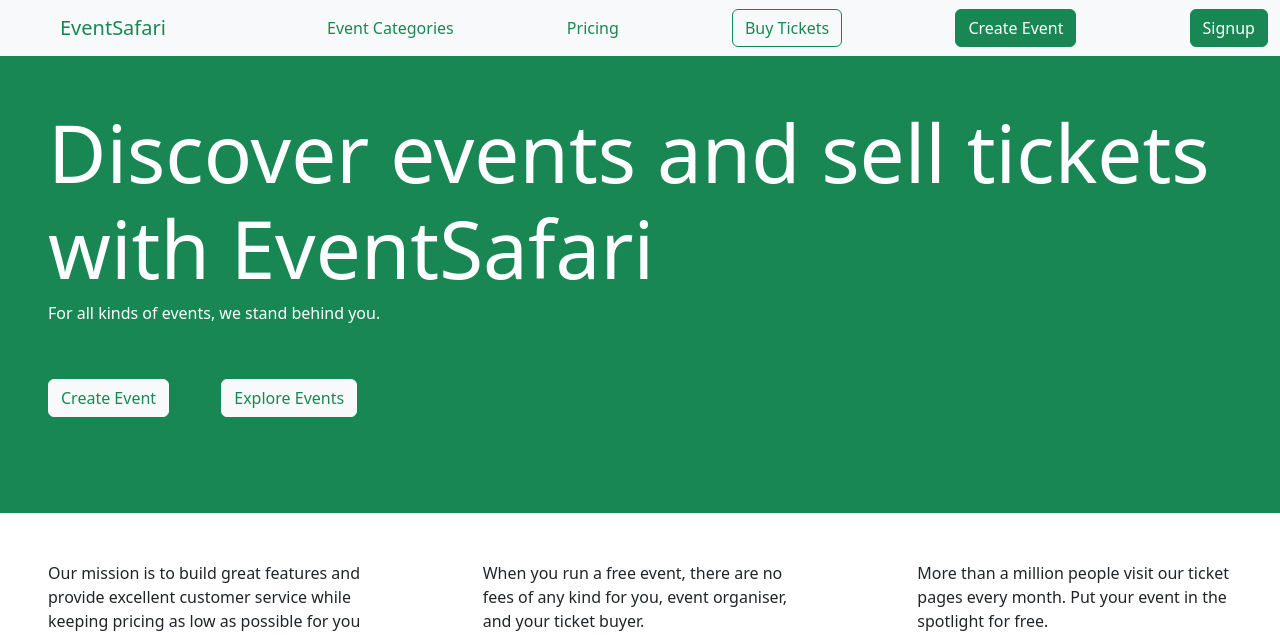
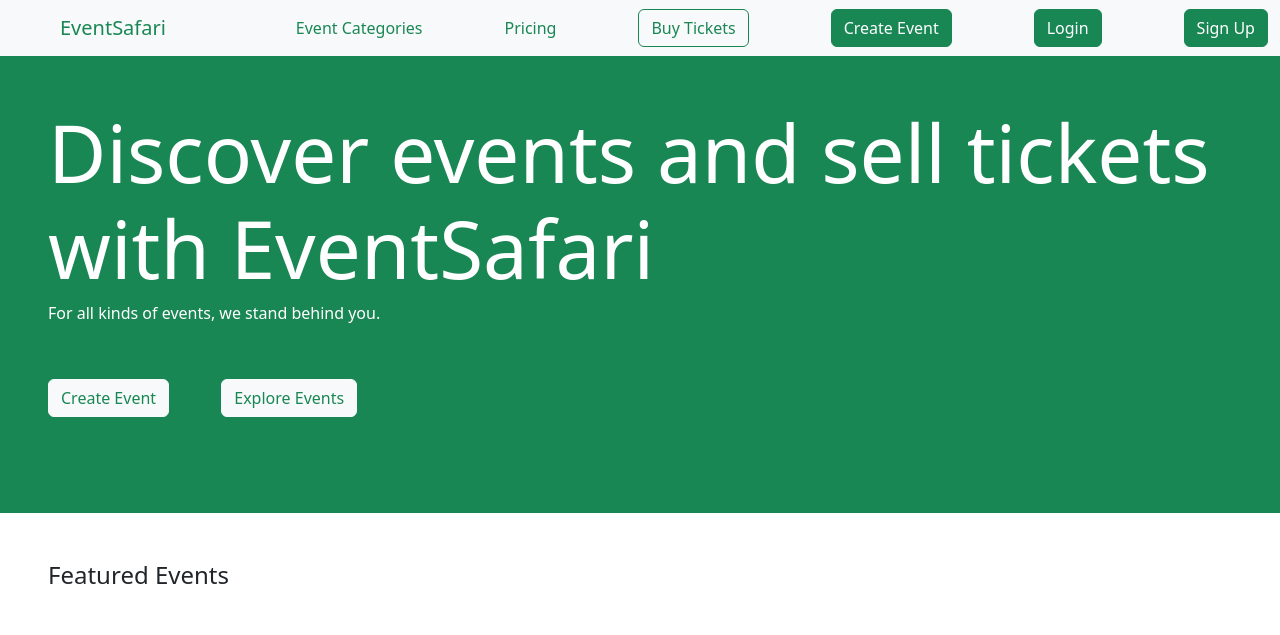
Before and after one commit to rubychaudhary0/EventSafari, a Django app: page / in a window 1280 px wide. Shown: the top 635 px of the page. Run offline with Django 4.2, Linux system fonts and the light colour scheme; some libraries are stand-ins or nearby versions; grey boxes are pictures that could not be loaded.

Commit message:
added profile

```diff
--- a/account/urls.py
+++ b/account/urls.py
@@ -5,10 +5,9 @@ from .views import RegistrationView
 urlpatterns = [
     path('', views.home, name='home'),
     path('audience/signup', views.signup, name='audience_signup'),
-    path('audience/logout', views.audience_logout, name='audience_logout'),
     path("audience/login", views.audience_login, name="audience_login"),
+    path('logout', views.logout, name='logout'),
     path('organizer/signup', RegistrationView.as_view(), name='organizer_signup'),
-    path('organizer/logout', views.organizer_logout, name='organizer_logout'),
     path("organizer/login", views.organizer_login, name="organizer_login"),
 
 ]
--- a/account/views.py
+++ b/account/views.py
@@ -31,16 +31,6 @@ def signup(request):
     return render(request, 'audience/signup.html', {'form': form})
 
 
-def audience_logout(request):
-    logout(request)
-    messages.info(request, "Logged out successfully!")
-    return redirect('home')
-
-
-def organizer_logout(request):
-    logout(request)
-    messages.info(request, "Logged out successfully!")
-    return redirect('home')
 
 def audience_login(request):
     if request.method == 'POST':
@@ -61,6 +51,14 @@ def audience_login(request):
     return render(request = request,
                     template_name = "audience/login.html",
                     context={"form":form})
+
+
+def logout(request):
+    logout(request)
+    messages.info(request, "Logged out successfully!")
+    return redirect('home')
+
+
 
 def organizer_login(request):
     if request.method == 'POST':
--- a/templates/home.html
+++ b/templates/home.html
@@ -13,19 +13,61 @@ Home
             <a class="nav-link active text-success" aria-current="page" href="#">Pricing</a>
             <a class="btn btn-outline-success" href="{% url 'event' %}" role="button">Buy Tickets</a>
             <a class="btn btn-success" href="#" role="button">Create Event</a>
-            <a class="btn btn-success" href="/audience/signup" role="button">Signup</a>
+
+            {% if user.is_authenticated %}
+                <!-- Display logout button and user profile icon -->
+                <a class="btn btn-success" href="{% url 'logout' %}" role="button">Logout</a>
+                <a class="btn btn-success" href="/audience/profile" role="button">Profile</a>
+            {% else %}
+                <!-- Display signup button for non-authenticated users -->
+                <a class="btn btn-success" href="{% url 'audience_login' %}" role="button">Login</a>
+                <a class="btn btn-success" href="/audience/signup" role="button">Sign Up</a>
+            {% endif %}
+
+
         </div>
     </nav>
+
     <div class="container-fluid p-5 bg-success text-white ">
        <h1 class="display-1">Discover events and sell tickets with EventSafari</h1>
        <h6>For all kinds of events, we stand behind you.</h6>
        <a class="btn btn-light my-5 text-success" href="#" role="button">Create Event</a>
        <a class="btn btn-light my-5 mx-5 text-success" href="/event" role="button">Explore Events</a>
     </div>
+    <div class="container-fluid p-5">
+        <h4>Featured Events</h4>
+    </div>
     <div class="row">
-        <div class="col m-5"><p>Our mission is to build great features and provide excellent customer service while keeping pricing as low as possible for you and your attendees.</p></div>
-        <div class="col m-5"><p>When you run a free event, there are no fees of any kind for you, event organiser, and your ticket buyer.</p></div>
-        <div class="col m-5"><p>More than a million people visit our ticket pages every month. Put your event in the spotlight for free.</p></div>
+        <div class="col m-5">
+            <div class="card" style="width: 18rem;">
+                <img src="..." class="card-img-top" alt="...">
+                <div class="card-body">
+                  <h5 class="card-title">Card title</h5>
+                  <p class="card-text">Some quick example text to build on the card title and make up the bulk of the card's content.</p>
+                  <a href="#" class="btn btn-success">Book Ticket</a>
+                </div>
+              </div>
+        </div>
+        <div class="col m-5">
+            <div class="card" style="width: 18rem;">
+                <img src="..." class="card-img-top" alt="...">
+                <div class="card-body">
+                  <h5 class="card-title">Card title</h5>
+                  <p class="card-text">Some quick example text to build on the card title and make up the bulk of the card's content.</p>
+                  <a href="#" class="btn btn-success">Book Ticket</a>
+                </div>
+              </div>
+        </div>
+        <div class="col m-5">
+            <div class="card" style="width: 18rem;">
+                <img src="..." class="card-img-top" alt="...">
+                <div class="card-body">
+                  <h5 class="card-title">Card title</h5>
+                  <p class="card-text">Some quick example text to build on the card title and make up the bulk of the card's content.</p>
+                  <a href="#" class="btn btn-success">Book Ticket</a>
+                </div>
+              </div>
+        </div>
     </div>
 
 {% endblock %}
```
Also changed, not shown: templates/audience/profile.html (added), templates/organizer/profile.html (added).
